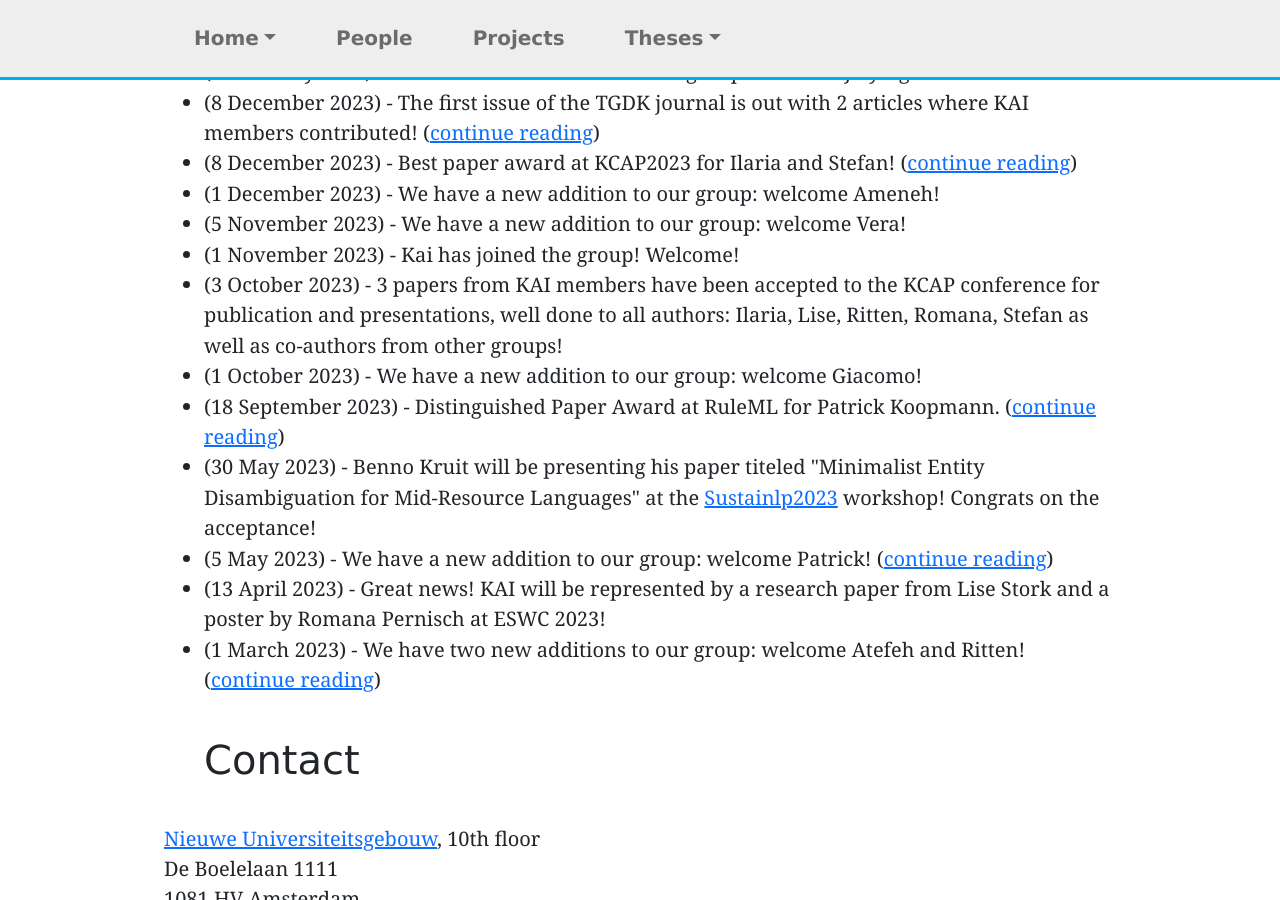
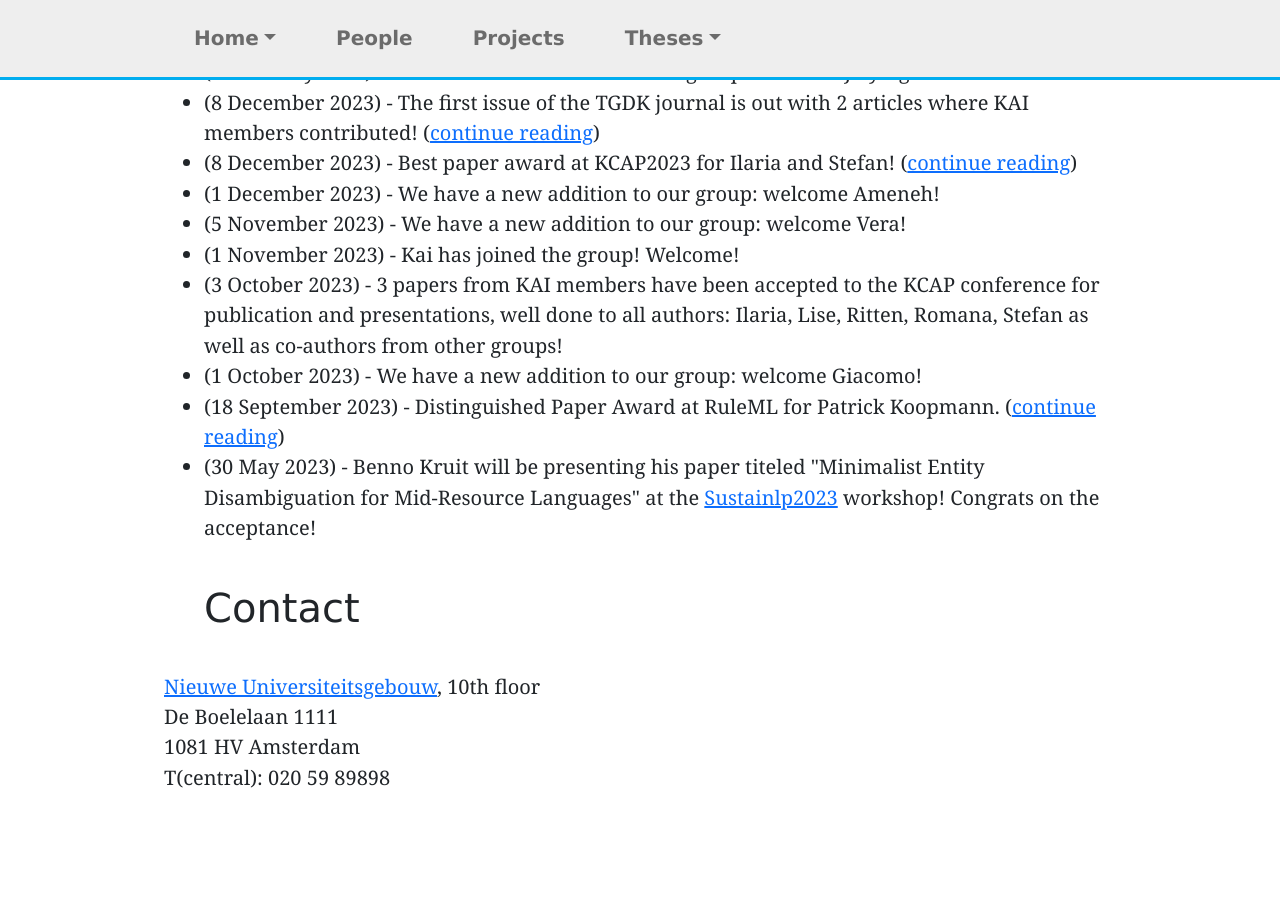
Before and after one commit to kai-vu/site, a Jekyll site: the page built from index.md, in a window 1280 px wide and 900 px high, scrolled down 1220 px. Built offline with Jekyll 4.4.1, drawn with Linux system fonts in a browser that asks for light colours.

Commit message:
fixed news

```diff
--- a/index.md
+++ b/index.md
@@ -20,7 +20,8 @@ We combine foundational theory and applied methods such as computational logic,
 ## News
 
 <ul>
-    {% for news_item in site.news reversed %}
+    {% assign items = site.news | reverse | slice: 0,10%}
+    {% for news_item in items %}
   <li>({{ news_item.date | date: "%-d %B %Y" }}) - {{ news_item.summary }}
     {% if news_item.extra_content == "true" %}
     (<a href="{{news_item.url}}">continue reading</a>)
```
